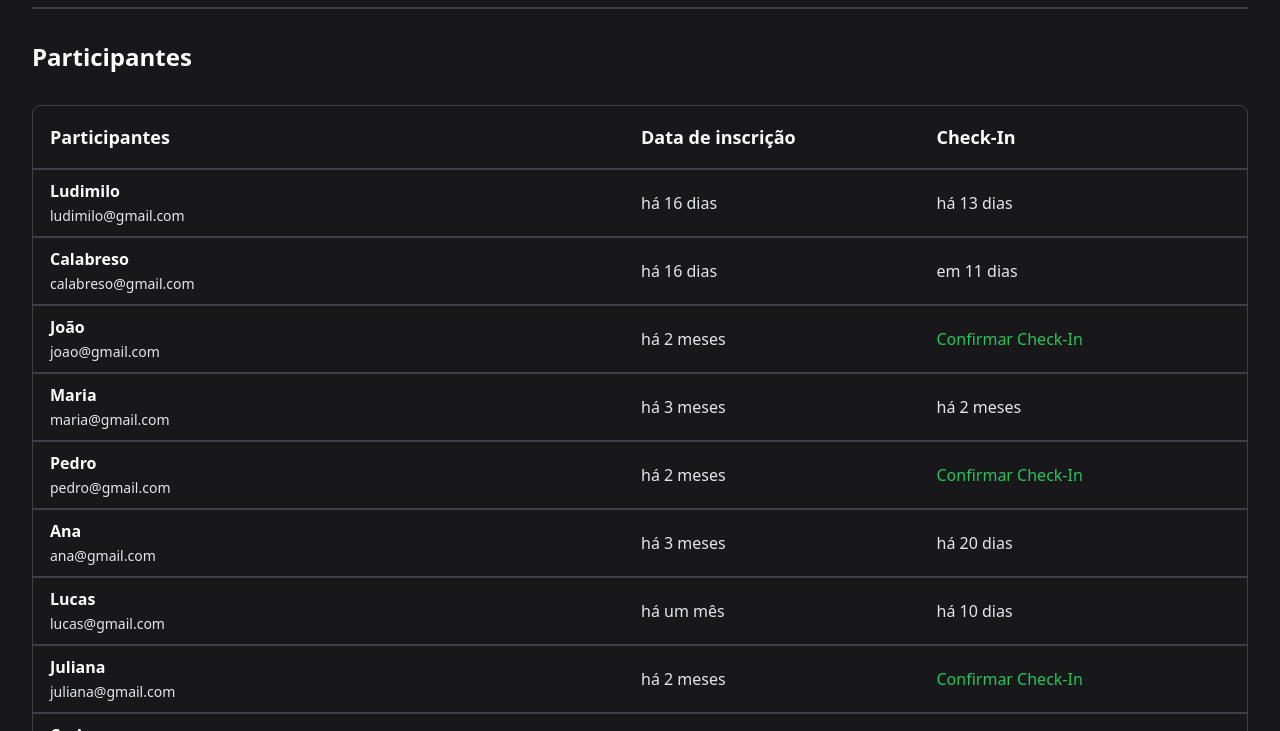
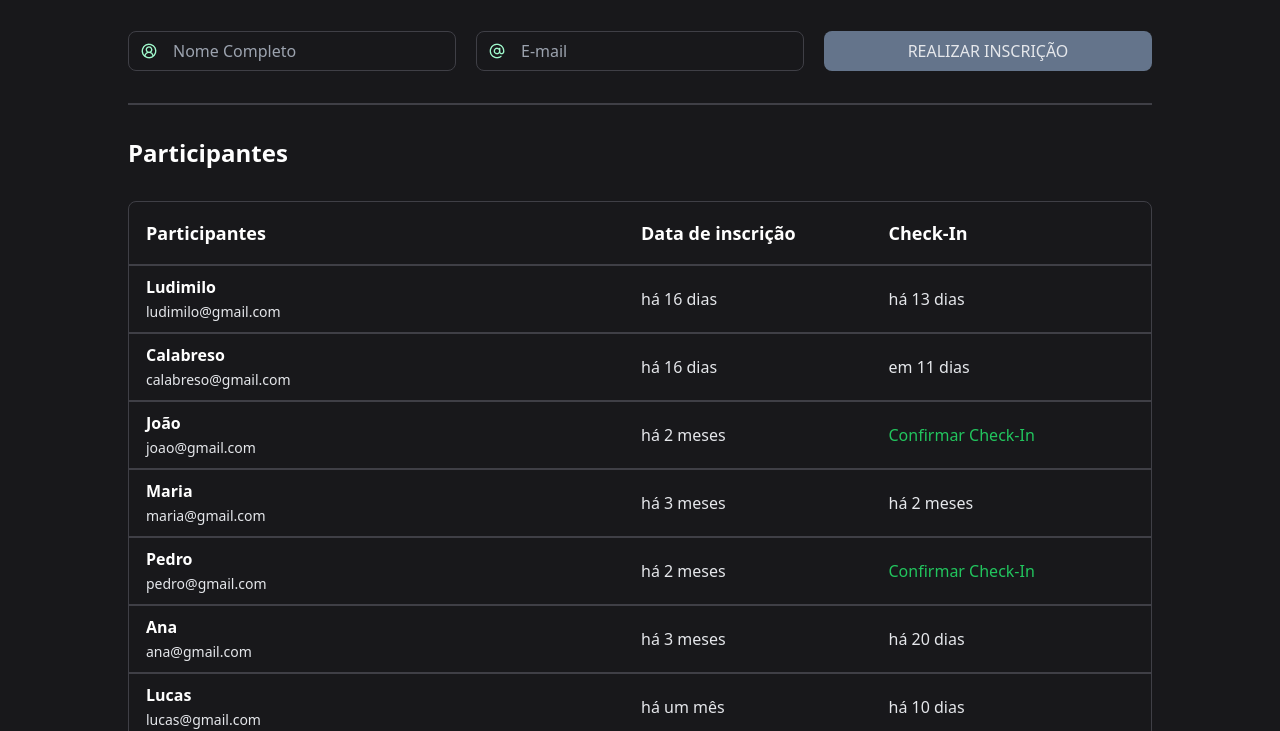
Before and after one commit to ppedrolucas/Gerenciador-de-cadastro, a website: page src/index.html in a window 1280 px wide. Shown: the part 195-926 px from the top of the page. Drawn offline with nearby package versions, Linux system fonts and the light colour scheme.

Commit message:
Layout finalizado

```diff
--- a/src/index.html
+++ b/src/index.html
@@ -18,24 +18,31 @@
     <title>Gerenciador de cadastro</title>
   </head>
   <body class="w-full h-screen p-8 bg-zinc-900 text-white">
+    <div class="container mx-auto w-156 h-screen">
+      <img src="assets/Vector.png" alt="Logo do App" class="h-9 w-auto py-8" />
       <form
         onsubmit="addparticipante(event)"
         class="w-full flex py-8 items-center border-t-2 border-b-2 border-zinc-700"
       >
-      <fieldset class="">
+        <fieldset class="w-full flex justify-between">
           <legend class="text-2xl font-bold pb-8">Inscrição</legend>
 
-        <div class="flex items-center gap-x-5">
+          <div
+            class="grid grid-cols-3 gap-x-5 items-center justify-between w-full"
+          >
             <div
               class="h-10 relative flex items-center border rounded-lg border-zinc-700"
             >
-            <img src="assets/circle-user-round.png" class="absolute h-4 px-3" />
+              <img
+                src="assets/circle-user-round.png"
+                class="absolute h-4 px-3"
+              />
               <input
                 type="text"
                 placeholder="Nome Completo"
                 name="nome"
                 required
-              class="bg-transparent ml-8 p-2 outline-none text-gray-200"
+                class="bg-transparent w-full ml-8 p-3 outline-none text-gray-200"
               />
             </div>
             <div
@@ -47,12 +54,12 @@
                 placeholder="E-mail"
                 name="email"
                 required
-              class="bg-transparent ml-8 p-2 outline-none text-gray-200"
+                class="bg-transparent w-full ml-8 p-3 outline-none text-gray-200"
               />
             </div>
 
             <button
-            class="font-bold uppercase py-2 px-5 rounded-lg bg-slate-500 text-gray-200"
+              class="from-normal-400 uppercase py-2 px-5 rounded-lg hover:bg-slate-700 bg-slate-500 text-gray-200"
             >
               Realizar Inscrição
             </button>
@@ -63,7 +70,9 @@
         <h1 class="font-bold text-2xl py-8">Participantes</h1>
       </div>
 
-    <table class="w-full flex flex-col mb-8 border border-zinc-700 rounded-lg">
+      <table
+        class="w-full flex flex-col mb-8 border border-zinc-700 rounded-lg"
+      >
         <thead>
           <tr class="grid grid-cols-4 place-items-start p-4 text-lg">
             <th class="col-span-2">Participantes</th>
@@ -73,6 +82,8 @@
         </thead>
         <tbody></tbody>
       </table>
+    </div>
+
     <script src="script.js"></script>
   </body>
 </html>
--- a/tailwind.config.js
+++ b/tailwind.config.js
@@ -2,7 +2,11 @@
 module.exports = {
   content: ["./src/**/*.{html,js}"],
   theme: {
-    extend: {},
+    extend: {
+      spacing: {
+        156: "1024px",
+      },
+    },
   },
   plugins: [],
 }
```
Also changed, not shown: src/assets/Vector.png, src/output.css. Lines whose indentation alone changed are shown as unchanged.
